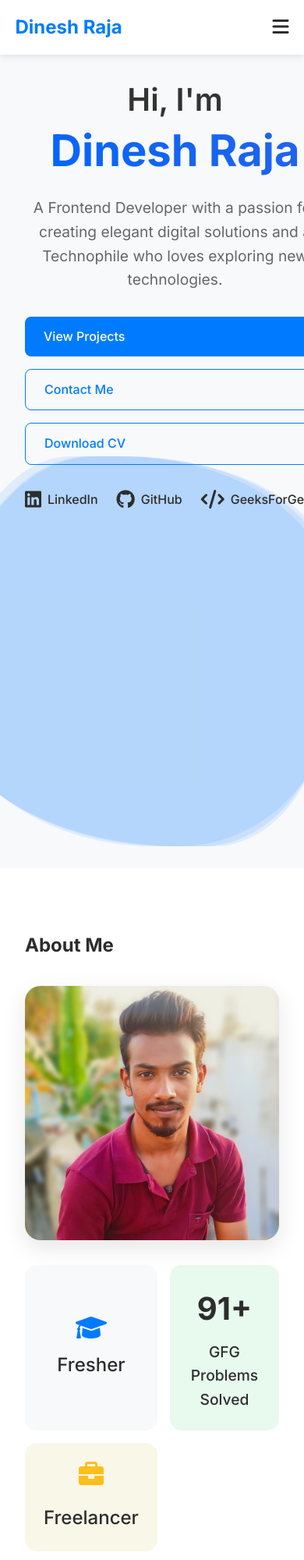
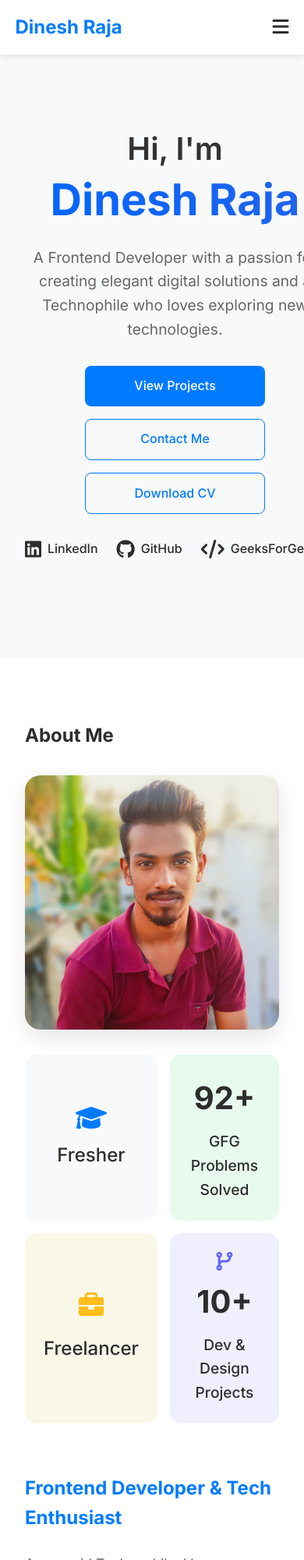
Before and after one commit to Dineshraja03/nov-portfolio, a plain HTML site: page index.html in a window 390 px wide. Shown: the top 2000 px of the page at 78% size. Drawn offline with nearby package versions, Linux system fonts and the light colour scheme; no server answers.

Commit message:
Add files via upload

```diff
--- a/index.html
+++ b/index.html
@@ -90,7 +90,7 @@
                         </div>
 
                         <div class="stat-item">
-                            <span class="stat-number">91+</span>
+                            <span class="stat-number">92+</span>
                             <span class="stat-label">GFG Problems Solved</span>
                         </div>
                         <div class="stat-item freelancer">
@@ -98,7 +98,11 @@
                             <span class="stat-number">   </span>
                             <span class="stat-label">Freelancer</span>
                         </div>
-
+                        <div class="stat-item projects">
+                            <i class="fas fa-code-branch"></i>
+                            <span class="stat-number">10+</span>
+                            <span class="stat-label">Dev & Design Projects</span>
+                        </div>
                     </div>
                 </div>
                 <div class="about-right">
@@ -123,7 +127,7 @@
                         <div class="highlight-item">
                             <i class="fas fa-laptop-code"></i>
                             <h4>Problem Solving</h4>
-                            <p>Finding efficient solutions to complex problems</p>
+                            <p>Finding efficient solutions to difficult problems</p>
                         </div>
                     </div>
                 </div>
--- a/style.css
+++ b/style.css
@@ -214,7 +214,11 @@ h1 {
     }
 
     .hero-decoration {
-        display: none;
+        display: none !important;
+    }
+
+    #hero-animation {
+        display: none !important;
     }
 }
 
@@ -1161,6 +1165,10 @@ Add specific styling for GeeksForGeeks social link
     border-radius: 8px;
     font-weight: 500;
     transition: all 0.3s ease;
+    text-align: center;  /* Ensure text is always centered */
+    display: inline-flex;  /* Use flexbox for better centering */
+    justify-content: center;  /* Center horizontally */
+    align-items: center;  /* Center vertically */
 }
 
 /* Responsive adjustments */
@@ -1171,7 +1179,61 @@ Add specific styling for GeeksForGeeks social link
     }
 
     .btn {
-        width: 100%;  /* Full width buttons on mobile */
+        width: 60%;  /* Reduce button width on mobile */
         text-align: center;
+        margin: 0 auto;  /* Center the buttons */
+        display: flex;  /* Ensure flexbox on mobile */
+        justify-content: center;  /* Center content horizontally */
+        align-items: center;  /* Center content vertically */
     }
 }
+
+
+
+/* Add specific styling for Projects stat item */
+.about .stat-item:nth-child(4) i {
+    color: #6366f1;  /* Indigo color for icon */
+}
+
+.about .stat-item:nth-child(4):hover {
+    background: #6366f1;  /* Indigo background on hover */
+    transform: translateY(-10px);
+    color: white;
+}
+
+.about .stat-item:nth-child(4):hover i {
+    color: white;
+}
+
+/* Optional: Add a light indigo background before hover */
+.about .stat-item:nth-child(4) {
+    background: rgba(99, 102, 241, 0.1);  /* Light indigo background */
+}
+
+/* Update grid for 4 items */
+.about-stats {
+    grid-template-columns: repeat(2, 1fr);  /* Ensure 2x2 grid */
+    gap: 1rem;
+}
+
+@media (max-width: 768px) {
+    /* Hide hero section lottie */
+    .hero-decoration {
+        display: none !important;
+    }
+
+    #hero-animation {
+        display: none !important;
+    }
+
+    /* Hide projects section lottie */
+    .projects .projects-header {
+        flex-direction: column;
+        text-align: center;
+        gap: 1rem;
+    }
+
+    #projects-animation {
+        display: none !important;
+    }
+}
```
